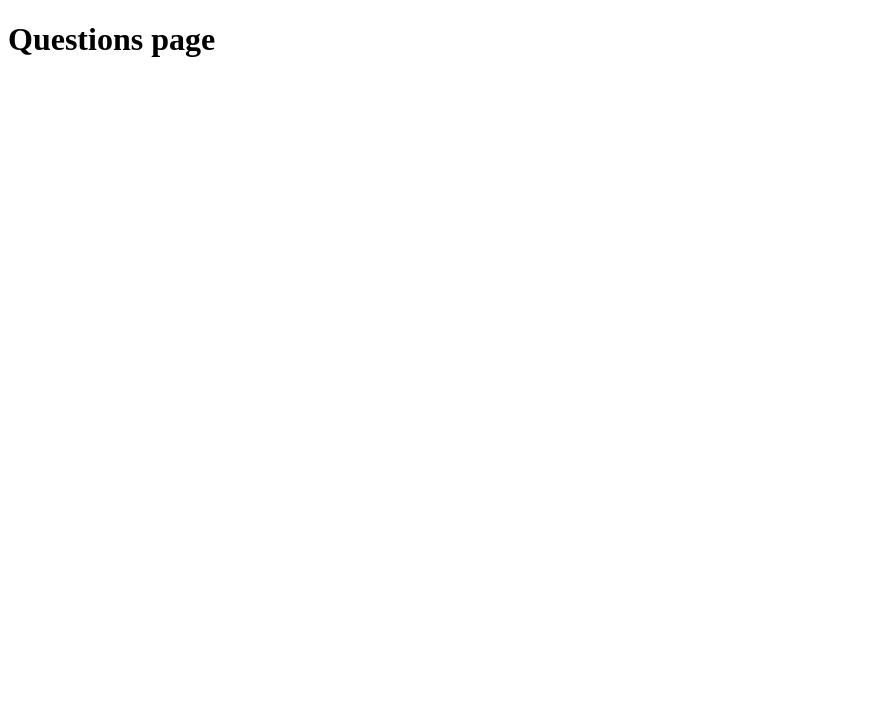
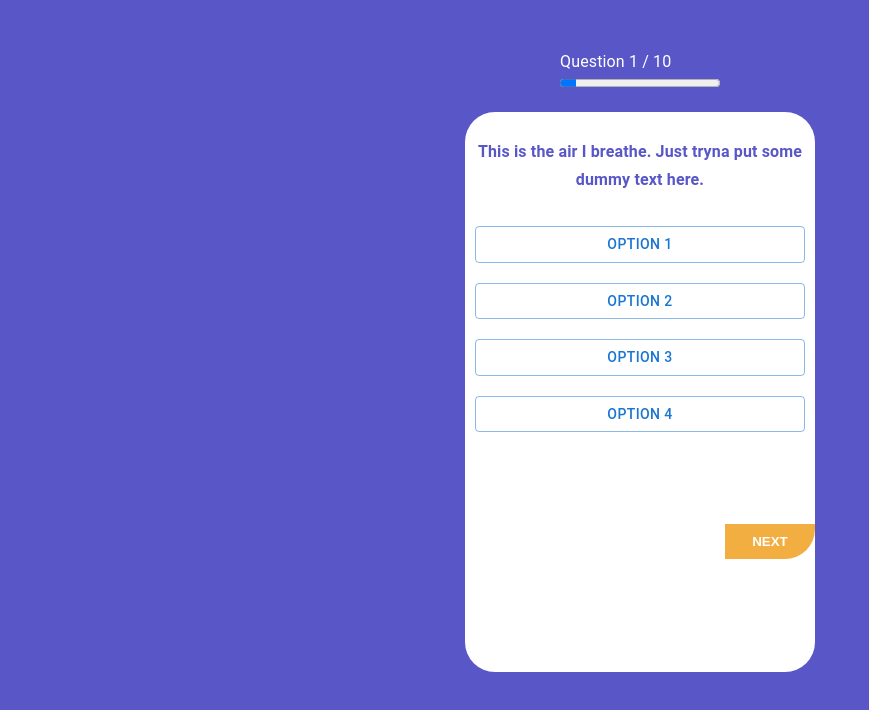
Before and after one commit to robertSamCodes/test-your-knowledge, a React (Create React App) app: page /question in a window 1280 px wide. Shown: the top 710 px of the page, without its empty margins (0-869 px from the left). Built offline with nearby package versions, Linux system fonts and the light colour scheme.

Commit message:
Finished homepage and designed question page ui

```diff
--- a/src/App.js
+++ b/src/App.js
@@ -1,6 +1,7 @@
 import Home from "./Pages/Home";
 import Question from "./Pages/Question";
 import { BrowserRouter, Routes, Route } from "react-router-dom";
+import "./Styles/index.css";
 
 function App() {
   return (
--- /dev/null
+++ b/src/Components/QuestionContainer.js
@@ -0,0 +1,56 @@
+import { Box, Button, Typography } from "@mui/material";
+import React from "react";
+
+const QuestionContainer = () => {
+  return (
+    <Box className="question">
+      <Typography
+        fontWeight="bold"
+        lineHeight={1.75}
+        textAlign="center"
+        paddingTop={2}
+      >
+        This is the air I breathe. Just tryna put some dummy text here.
+      </Typography>
+      <Box mt={4}>
+        <Button
+          style={{ marginBottom: 20 }}
+          variant="outlined"
+          fullWidth
+          color="primary"
+        >
+          Option 1
+        </Button>
+
+        <Button
+          style={{ marginBottom: 20 }}
+          variant="outlined"
+          fullWidth
+          color="primary"
+        >
+          Option 2
+        </Button>
+        <Button
+          style={{ marginBottom: 20 }}
+          variant="outlined"
+          fullWidth
+          color="primary"
+        >
+          Option 3
+        </Button>
+        <Button
+          style={{ marginBottom: 20 }}
+          variant="outlined"
+          fullWidth
+          color="primary"
+        >
+          Option 4
+        </Button>
+
+        <button className="next_btn">NEXT</button>
+      </Box>
+    </Box>
+  );
+};
+
+export default QuestionContainer;
--- /dev/null
+++ b/src/Components/QuestionNumber.js
@@ -0,0 +1,19 @@
+import { Typography } from "@mui/material";
+import { Box } from "@mui/system";
+import React from "react";
+
+const QuestionNumber = () => {
+  return (
+    <Box>
+      <Typography>Question 1 / 10</Typography>
+      <progress
+        style={{ olor: "#f3ae42" }}
+        value="1"
+        min="0"
+        max="10"
+      ></progress>
+    </Box>
+  );
+};
+
+export default QuestionNumber;
--- a/src/Pages/Home.js
+++ b/src/Pages/Home.js
@@ -1,11 +1,21 @@
-import { Box, Button, TextField, Typography } from "@mui/material";
-import React, { useEffect, useRef, useState } from "react";
+import {
+  Box,
+  Button,
+  FormControl,
+  InputLabel,
+  MenuItem,
+  Select,
+  TextField,
+  Typography,
+} from "@mui/material";
+import React, { useEffect, useState } from "react";
 import { useNavigate } from "react-router-dom";
 import quizIcon from "../Assets/quizIcon.svg";
 import "../Styles/home.css";
 const Home = () => {
   const [userInput, setUserInput] = useState("");
   const [disableButton, setDisableButton] = useState(true);
+  const [category, setCategory] = useState("");
   const navigate = useNavigate();
 
   const handleButtonDisabling = () =>
@@ -27,7 +37,7 @@ const Home = () => {
       <Typography
         mt={2}
         textAlign="center"
-        mb={4}
+        // padding={2}
         variant="h6"
         color="darkgray"
       >
@@ -35,16 +45,37 @@ const Home = () => {
         study areas.
       </Typography>
       <TextField
+        className="userInputField"
         variant="standard"
         placeholder="Username here"
         label="Enter your username"
         autoComplete="true"
+        style={{ width: 350 }}
         autoFocus={true}
         spellCheck={"true"}
         value={userInput}
         onChange={(e) => setUserInput(e.target.value)}
         onKeyDown={handleButtonDisabling}
       />
+      <Box sx={{ minWidth: 350 }} mt={2}>
+        <FormControl fullWidth>
+          <InputLabel id="demo-simple-select-label">Category</InputLabel>
+          <Select
+            s // style={{ width: "350px" }}
+            labelId="demo-simple-select-label"
+            id="demo-simple-select"
+            value={category}
+            label="Category"
+            onChange={(event) => setCategory(event.target.value)}
+          >
+            <MenuItem value={"History"}>History</MenuItem>
+            <MenuItem value={"Sports"}>Sports</MenuItem>
+            <MenuItem value={"Entertainment"}>Entertainment</MenuItem>
+            <MenuItem value={"Celebrities"}>Celebrities</MenuItem>
+            <MenuItem value={"Geography"}>Geography</MenuItem>
+          </Select>
+        </FormControl>
+      </Box>
       <Box mt={2}>
         <Button
           variant="contained"
--- a/src/Pages/Question.js
+++ b/src/Pages/Question.js
@@ -1,10 +1,15 @@
+import { Box } from "@mui/material";
 import React from "react";
+import QuestionContainer from "../Components/QuestionContainer";
+import QuestionNumber from "../Components/QuestionNumber";
+import "../Styles/question.css";
 
 const Question = () => {
   return (
-    <div>
-      <h1>Questions page</h1>
-    </div>
+    <Box className="question_container">
+      <QuestionNumber />
+      <QuestionContainer />
+    </Box>
   );
 };
 
--- a/src/Styles/home.css
+++ b/src/Styles/home.css
@@ -2,10 +2,14 @@
   display: flex;
   justify-content: center;
   align-items: center;
-  margin: 30px auto;
+  margin: 10px auto;
   flex-direction: column;
 }
 .quiz_icon {
   width: 90vw;
   max-height: 300px;
 }
+
+.userInputField {
+  margin: 10px;
+}
--- /dev/null
+++ b/src/Styles/index.css
@@ -0,0 +1,5 @@
+* {
+  padding: 0;
+  margin: 0;
+  box-sizing: border-box;
+}
--- /dev/null
+++ b/src/Styles/question.css
@@ -0,0 +1,38 @@
+.question_container {
+  /* position: absolute; */
+  display: flex;
+  padding-top: 50px;
+  align-items: center;
+  flex-direction: column;
+  background-color: #5957c8;
+  min-height: 100vh;
+  color: white;
+}
+
+.question {
+  background-color: white;
+  color: #5957c8;
+  max-width: 350px;
+  margin: 20px auto;
+  min-height: 70vh;
+  border-radius: 30px;
+  padding: 10px;
+}
+
+.option {
+  margin-bottom: 10px;
+}
+
+.next_btn {
+  position: relative;
+  bottom: -72px;
+  right: -250px;
+  width: 90px;
+  color: white;
+  font-weight: bold;
+  background-color: #f3ae42;
+  /* float: right; */
+  padding: 10px;
+  border: none;
+  border-bottom-right-radius: 30px;
+}
```
Also changed, not shown: src/Hooks/useFetch.js (added, +7 -0 lines).
